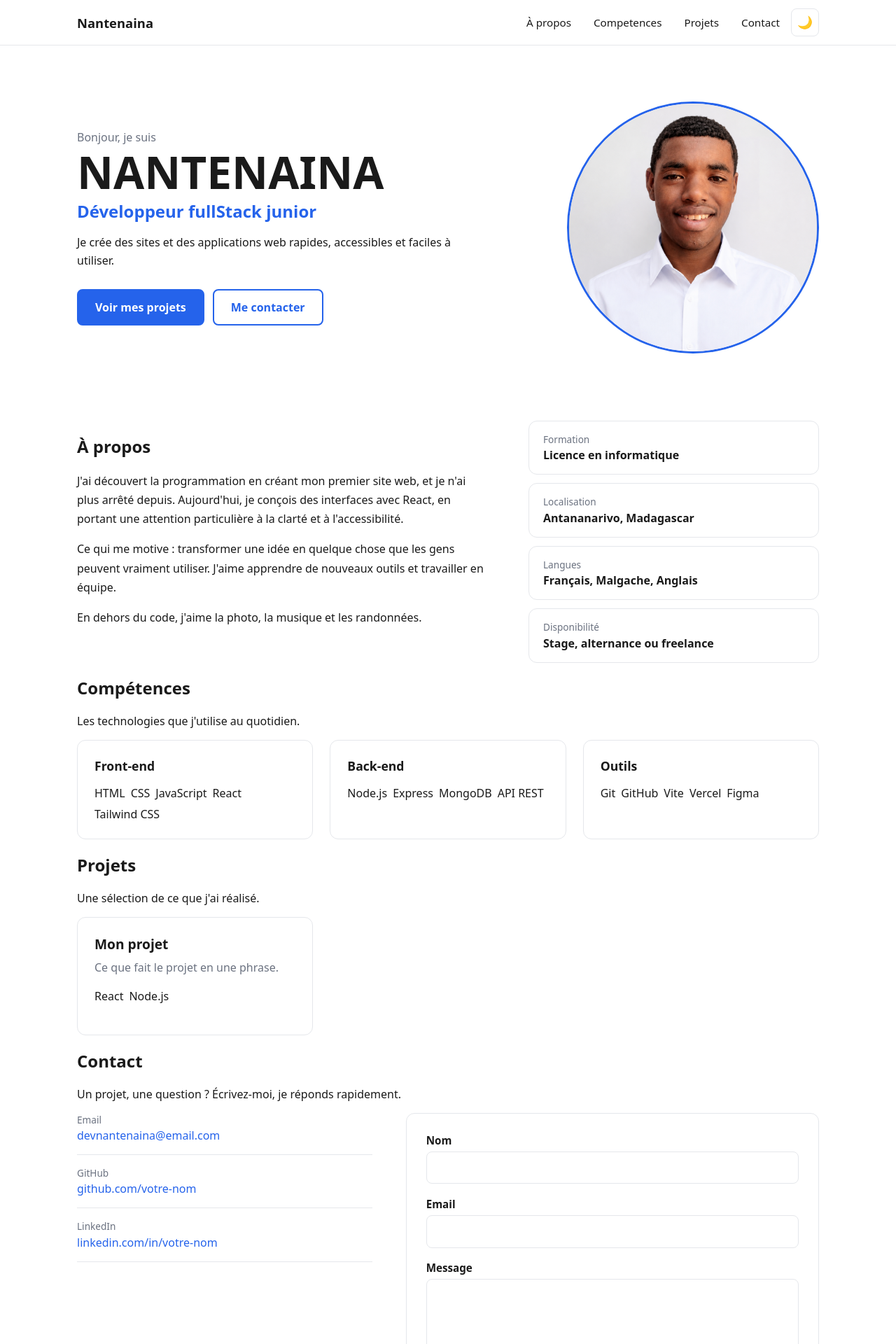
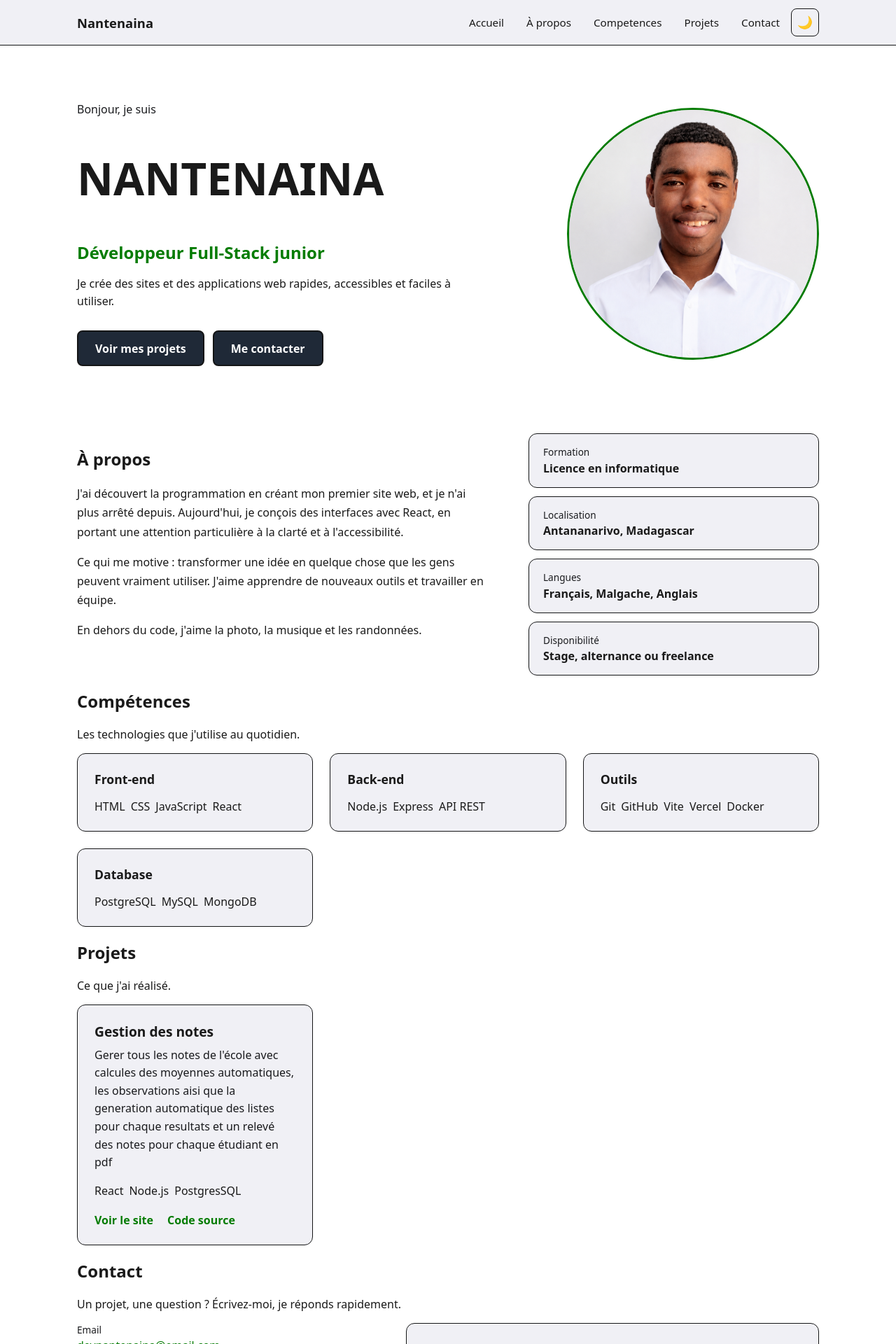
Before and after one commit to Nantenainatatila/NANTENAINA_PORTFOLIO, a React (Vite) app: page / in a window 1280 px wide. Shown: the top 1920 px of the page at 70% size. Built offline with nearby package versions, Linux system fonts and the light colour scheme.

Commit message:
Sescription du changement

```diff
--- a/src/components/About.css
+++ b/src/components/About.css
@@ -24,6 +24,10 @@
   border: 1px solid var(--border);
   border-radius: 12px;
 }
+
+.about__fact:hover {
+  border-color: var(--accent);
+}
 .about__fact dt { font-size: 0.85rem; color: var(--muted); }
 .about__fact dd { margin: 0.15rem 0 0; font-weight: 600; }
 
--- a/src/components/Competences.css
+++ b/src/components/Competences.css
@@ -10,6 +10,9 @@
   background: var(--card);
   border: 1px solid var(--border);
   border-radius: 12px;
+}
+.skills__card:hover {
+  border-color: var(--accent);
 }
 .skills__card h3 { margin: 0 0 1rem; font-size: 1.1rem; }
 
--- a/src/components/Competences.jsx
+++ b/src/components/Competences.jsx
@@ -1,9 +1,10 @@
 import "./Competences.css";
 
 const groups = [
-  { title: "Front-end", items: ["HTML", "CSS", "JavaScript", "React", "Tailwind CSS"] },
-  { title: "Back-end", items: ["Node.js", "Express", "MongoDB", "API REST"] },
-  { title: "Outils", items: ["Git", "GitHub", "Vite", "Vercel", "Figma"] },
+  { title: "Front-end", items: ["HTML", "CSS", "JavaScript", "React"] },
+  { title: "Back-end", items: ["Node.js", "Express", "API REST"] },
+  { title: "Outils", items: ["Git", "GitHub", "Vite", "Vercel","Docker"]},
+  {title: "Database", items: ["PostgreSQL","MySQL","MongoDB"]}
 ];
 
 export default function Competences() {
--- a/src/components/Contact.css
+++ b/src/components/Contact.css
@@ -46,7 +46,7 @@
   padding: 0.7rem 0.8rem;
   font: inherit;
   color: var(--text);
-  background: var(--bg);
+  background: var(--card);
   border: 1px solid var(--border);
   border-radius: 8px;
 }
@@ -62,7 +62,7 @@
   font: inherit;
   font-weight: 600;
   color: #fff;
-  background: var(--accent);
+  background: var(--button);
   border: 0;
   border-radius: 8px;
   cursor: pointer;
--- a/src/components/Contact.jsx
+++ b/src/components/Contact.jsx
@@ -17,8 +17,8 @@ export default function Contact() {
             </li>
             <li>
               <span>GitHub</span>
-              <a href="https://github.com/votre-nom" target="_blank" rel="noreferrer">
-                github.com/votre-nom
+              <a href="https://github.com/dashboard">
+              https://github.com/dashboard
               </a>
             </li>
             <li>
--- a/src/components/Hero.css
+++ b/src/components/Hero.css
@@ -26,8 +26,8 @@
 }
 
 .hero__title {
-  margin: 0.25rem 0;
-  font-size: clamp(2.25rem, 9vw, 4rem); /* s'adapte à la largeur */
+  margin: 0.25rem 5;
+  font-size: clamp(2.25rem, 7vw, 4rem); /* s'adapte à la largeur */
   line-height: 1.1;
 }
 
@@ -57,10 +57,10 @@
   font-weight: 600;
   text-decoration: none;
   text-align: center;
-  border: 2px solid var(--accent);
+  border: 2px solid var(--border);
 }
-.btn--primary { background: var(--accent); color: #fff; }
-.btn--outline { color: var(--accent); }
+.btn--primary { background: var(--button); color: #fff; }
+.btn--outline { background: var(--button); color: #fff; }
 .btn:hover { opacity: 0.85; }
 .btn:focus-visible { outline: 2px solid var(--text); outline-offset: 3px; }
 
--- a/src/components/Hero.jsx
+++ b/src/components/Hero.jsx
@@ -15,7 +15,7 @@ export default function Hero() {
         <div className="hero__text">
           <p className="hero__intro">Bonjour, je suis</p>
           <h1 className="hero__title">NANTENAINA</h1>
-          <p className="hero__role">Développeur fullStack junior</p>
+          <p className="hero__role">Développeur Full-Stack junior</p>
           <p className="hero__desc">
             Je crée des sites et des applications web rapides, accessibles et
             faciles à utiliser.
--- a/src/components/Navbar.css
+++ b/src/components/Navbar.css
@@ -3,7 +3,7 @@
     position: sticky;
     top: 0;
     z-index: 100;
-    background: var(--bg);
+    background: var(--card);
     border-bottom: 1px solid var(--border);
   }
 
@@ -49,7 +49,7 @@
     top: 4rem;
     left: 0;
     right: 0;
-    background: var(--bg);
+    background: var(--card);
     border-bottom: 1px solid var(--border);
     display: none;
   }
--- a/src/components/Navbar.jsx
+++ b/src/components/Navbar.jsx
@@ -2,6 +2,7 @@ import { useState } from "react";
 import "./Navbar.css";
 
 const links = [
+  {href: "#top", label: "Accueil"},
   { href: "#about", label: "À propos" },
   {href: "#competences", label: "Competences"},
   { href: "#projects", label: "Projets" },
--- a/src/components/Projects.jsx
+++ b/src/components/Projects.jsx
@@ -7,7 +7,7 @@ export default function Projects() {
       <div className="container">
         <h2 className="section__title">Projets</h2>
         <p className="section__subtitle">
-          Une sélection de ce que j'ai réalisé.
+          Ce que j'ai réalisé.
         </p>
 
         <div className="projects__grid">
@@ -23,13 +23,13 @@ export default function Projects() {
               </ul>
 
               <div className="project__links">
-                {p.demo && (
-                  <a href={p.demo} target="_blank" rel="noreferrer">
+                {p.link && (
+                  <a href={p.link} target="_blank" rel="noreferrer">
                     Voir le site
                   </a>
                 )}
-                {p.code && (
-                  <a href={p.code} target="_blank" rel="noreferrer">
+                {p.link && (
+                  <a href={p.link} target="_blank" rel="noreferrer">
                     Code source
                   </a>
                 )}
--- a/src/data/projects.js
+++ b/src/data/projects.js
@@ -1,9 +1,9 @@
 // src/data/projects.js
 export const projects = [
     {
-      title: "Mon projet",
-      description: "Ce que fait le projet en une phrase.",
-      tech: ["React", "Node.js"],
-      link: "https://github.com/vous/projet",
+      title: "Gestion des notes",
+      description: "Gerer tous les notes de l'école avec calcules des moyennes automatiques, les observations aisi que la generation automatique des listes pour chaque resultats et un relevé des notes pour chaque étudiant en pdf",
+      tech: ["React", "Node.js", "PostgresSQL"],
+      link: "https://github.com/Nantenainatatila/gestion_ecole"
     },
   ];
--- a/src/index.css
+++ b/src/index.css
@@ -1,21 +1,22 @@
-:root { --bg: #ffffff; --text: #1a1a1a; }
-[data-theme="dark"] { --bg: #121212; --text: #eaeaea; }
-body { background: var(--bg); color: var(--text); }
 
 /* Variables de thème */
 :root {
-  --bg: #ffffff;
+  --bg: #fff;
   --text: #1a1a1a;
-  --muted: #6b7280;
-  --border: #e5e7eb;
-  --accent: #2563eb;
+  --muted: #1a1b1e;
+  --border: #141516;
+  --accent: #057c03;
+  --button: #1f2937;
+  --card: #f0f0f5;
 }
 [data-theme="dark"] {
-  --bg: #121212;
-  --text: #eaeaea;
+  --bg: #1e252f;
+  --text: #faf4f4;
   --muted: #9ca3af;
-  --border: #2a2a2a;
-  --accent: #60a5fa;
+  --border: #6a6969;
+  --accent: #2ddb2a;
+  --button: #1f2937;
+  --card: #1f2937;
 }
 
 /* Base */
@@ -52,5 +53,6 @@ footer {
   color: var(--muted);
   font-size: 0.9rem;
   border-top: 1px solid var(--border);
+  background-color: var(--card);
 }
 footer p { margin: 0; }
```
